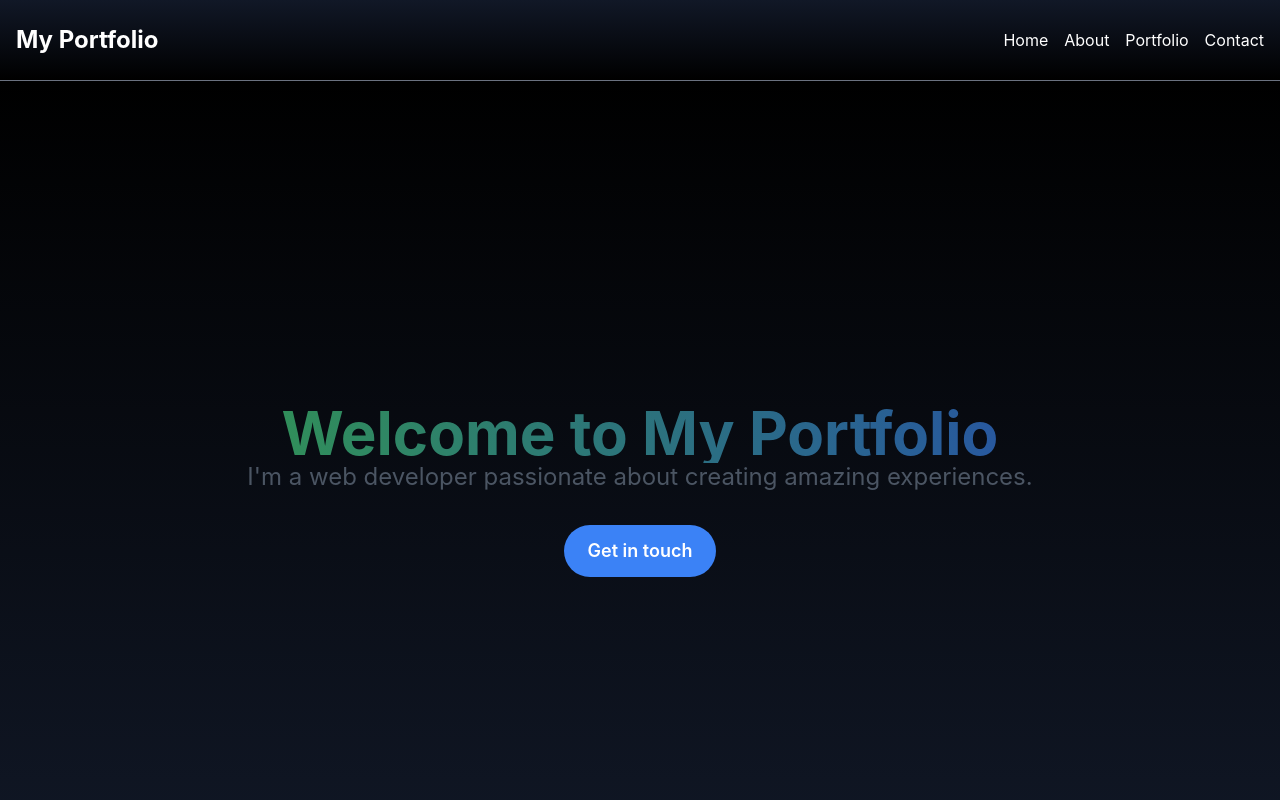
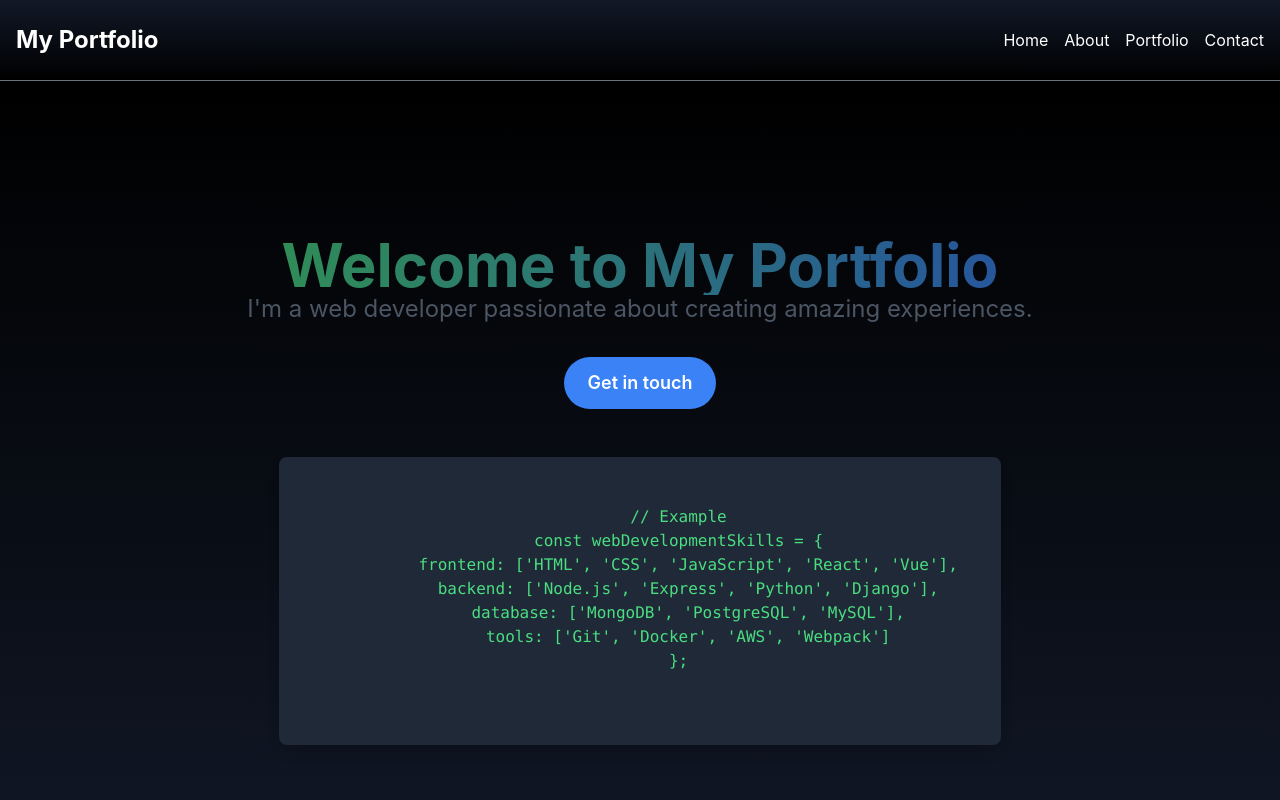
Before and after one commit to 49Harsh/marknox-protfolio-task, a React (Create React App) app: page / in a window 1280 px wide. Shown: the top 800 px of the page. Built offline with nearby package versions, Linux system fonts and the light colour scheme.

Commit message:
adding example code skills in home pag

```diff
--- a/src/components/Header.js
+++ b/src/components/Header.js
@@ -6,8 +6,8 @@ const Header = () => {
   const [isOpen, setIsOpen] = React.useState(false);
 
   return (
-    <header className="bg-gray-800 text-white border-b border-gray-500 sticky">
-      <div className="container mx-auto px-4 py-6 flex justify-between items-center bg-gradient-to-b from-gray-900 to-black">
+    <header className="bg-gradient-to-b from-gray-900 to-black text-white border-b border-gray-500 sticky">
+      <div className="container mx-auto px-4 py-6 flex justify-between items-center ">
         <motion.h1
           initial={{ opacity: 0 }}
           animate={{ opacity: 1 }}
--- a/src/components/Home.js
+++ b/src/components/Home.js
@@ -1,5 +1,5 @@
-import React, { useEffect, useRef } from 'react';
-import { motion } from 'framer-motion';
+import React, { useEffect, useRef, useState } from 'react';
+import { motion, useInView } from 'framer-motion';
 import { gsap } from 'gsap';
 import { ScrollTrigger } from 'gsap/ScrollTrigger';
 
@@ -7,25 +7,34 @@ gsap.registerPlugin(ScrollTrigger);
 
 const Home = () => {
   const sectionRef = useRef(null);
+  const codeRef = useRef(null);
+  const isInView = useInView(codeRef, { once: true });
+  const [hasAnimated, setHasAnimated] = useState(false);
 
   useEffect(() => {
     const section = sectionRef.current;
 
-    gsap.fromTo(
+    const tl = gsap.timeline({
+      scrollTrigger: {
+        trigger: section,
+        start: 'top center',
+        end: 'bottom center',
+        scrub: true,
+      },
+    });
+
+    tl.fromTo(
       section.querySelector('h1'),
       { opacity: 0, y: 50 },
-      {
-        opacity: 1,
-        y: 0,
-        duration: 1,
-        scrollTrigger: {
-          trigger: section,
-          start: 'top center',
-          end: 'bottom center',
-          scrub: true,
-        },
-      }
+      { opacity: 1, y: 0, duration: 1 }
     );
+
+    // Set hasAnimated to true after initial animation
+    setHasAnimated(true);
+
+    return () => {
+      tl.kill();
+    };
   }, []);
 
   return (
@@ -43,7 +52,7 @@ const Home = () => {
           initial={{ opacity: 0 }}
           animate={{ opacity: 1 }}
           transition={{ duration: 0.8, delay: 0.2 }}
-          className="text-xl md:text-2xl text-gray-600 mb-8 "
+          className="text-xl md:text-2xl text-gray-600 mb-8"
         >
           I'm a web developer passionate about creating amazing experiences.
         </motion.p>
@@ -54,6 +63,31 @@ const Home = () => {
         >
           Get in touch
         </motion.button>
+
+        <motion.div
+          ref={codeRef}
+          className="mt-12 w-full max-w-4xl mx-auto px-4 sm:px-6 lg:px-8"
+          initial={{ opacity: 0, scale: 0.8 }}
+          animate={isInView || hasAnimated ? { opacity: 1, scale: 1 } : { opacity: 0, scale: 0.8 }}
+          transition={{ duration: 0.8, delay: 0.8 }}
+        >
+          <div className="bg-gray-800 p-4 sm:p-6 rounded-lg shadow-lg overflow-hidden">
+            <pre className="text-green-400 text-xs sm:text-sm md:text-base whitespace-pre-wrap break-words">
+              <code>{`
+        // Example
+        const webDevelopmentSkills = {
+          frontend: ['HTML', 'CSS', 'JavaScript', 'React', 'Vue'],
+          backend: ['Node.js', 'Express', 'Python', 'Django'],
+          database: ['MongoDB', 'PostgreSQL', 'MySQL'],
+          tools: ['Git', 'Docker', 'AWS', 'Webpack']
+        };
+
+            `}</code>
+            </pre>
+          </div>
+        </motion.div>
+
+
       </div>
     </section>
   );
```
